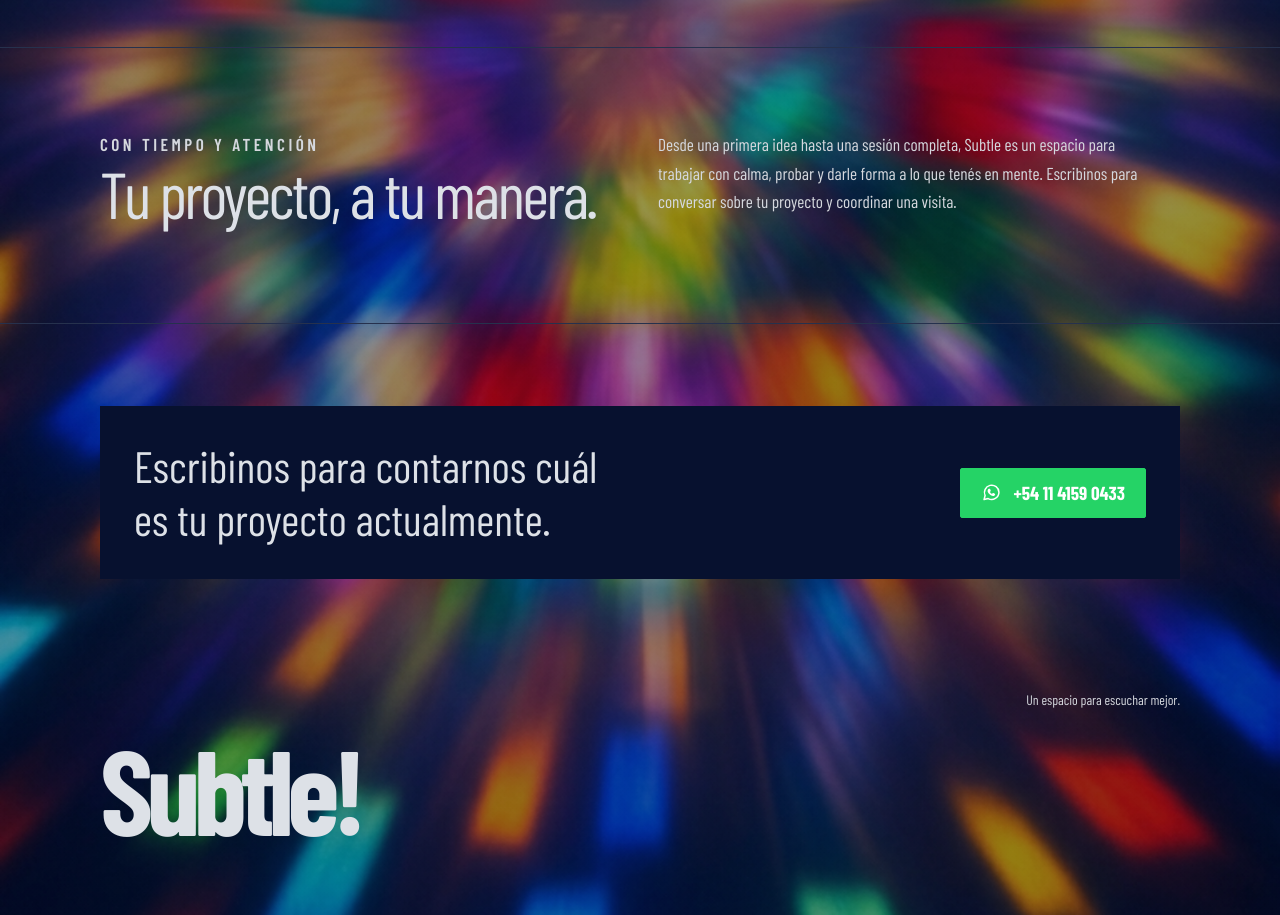
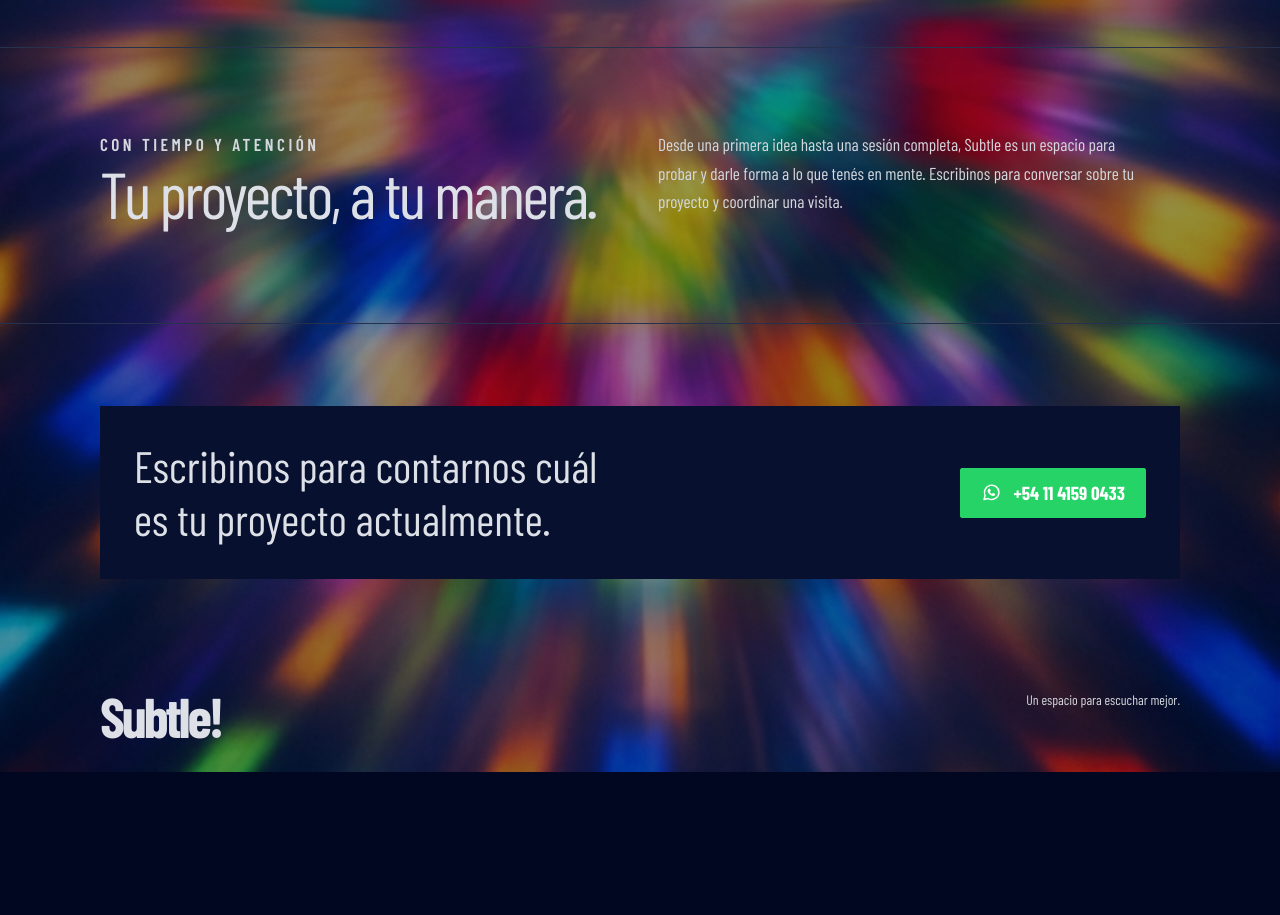
Before and after one commit to julianmmw/subtle-recording-space, a plain HTML site: page index.html in a window 1280 px wide. Shown: the part 1120-2035 px from the top of the page. After the commit the page ends 1892 px from the top, so only its background shows below. Drawn offline with nearby package versions, Linux system fonts and the light colour scheme.

Commit message:
Adjust Subtle wordmark sizing and copy
Co-authored-by: Copilot <223556219+Copilot@users.noreply.github.com>

```diff
--- a/index.html
+++ b/index.html
@@ -60,9 +60,10 @@
     .wordmark {
       color: var(--text);
       font-family: var(--serif);
-      font-size: clamp(3.2rem, 11vw, 7.5rem);
+      font-size: clamp(1.75rem, 5vw, 3.5rem);
       font-weight: 700;
       letter-spacing: -.055em;
+      line-height: .98;
       text-decoration: none;
     }
     .brand-lockup { display: inline-flex; align-items: center; gap: 9px; text-decoration: none; }
@@ -293,7 +294,7 @@
           <p class="eyebrow" data-i18n="approachEyebrow">Con tiempo y atención</p>
           <h2 id="approach-title" data-i18n="approachTitle">Tu proyecto, a tu manera.</h2>
         </div>
-        <p data-i18n="approachCopy">Desde una primera idea hasta una sesión completa, Subtle es un espacio para trabajar con calma, probar y darle forma a lo que tenés en mente. Escribinos para conversar sobre tu proyecto y coordinar una visita.</p>
+        <p data-i18n="approachCopy">Desde una primera idea hasta una sesión completa, Subtle es un espacio para probar y darle forma a lo que tenés en mente. Escribinos para conversar sobre tu proyecto y coordinar una visita.</p>
       </div>
     </section>
 
@@ -352,7 +353,7 @@
         gearRecordingDetails: "Micrófonos<br>Programas de edición y mezcla",
         approachEyebrow: "Con tiempo y atención",
         approachTitle: "Tu proyecto, a tu manera.",
-        approachCopy: "Desde una primera idea hasta una sesión completa, Subtle es un espacio para trabajar con calma, probar y darle forma a lo que tenés en mente. Escribinos para conversar sobre tu proyecto y coordinar una visita.",
+        approachCopy: "Desde una primera idea hasta una sesión completa, Subtle es un espacio para probar y darle forma a lo que tenés en mente. Escribinos para conversar sobre tu proyecto y coordinar una visita.",
         contactCopy: "Escribinos para contarnos cuál es tu proyecto actualmente.",
         contactLabel: "Contactar a Subtle por WhatsApp al +54 11 4159 0433",
         contactButton: "+54 11 4159 0433",
```
